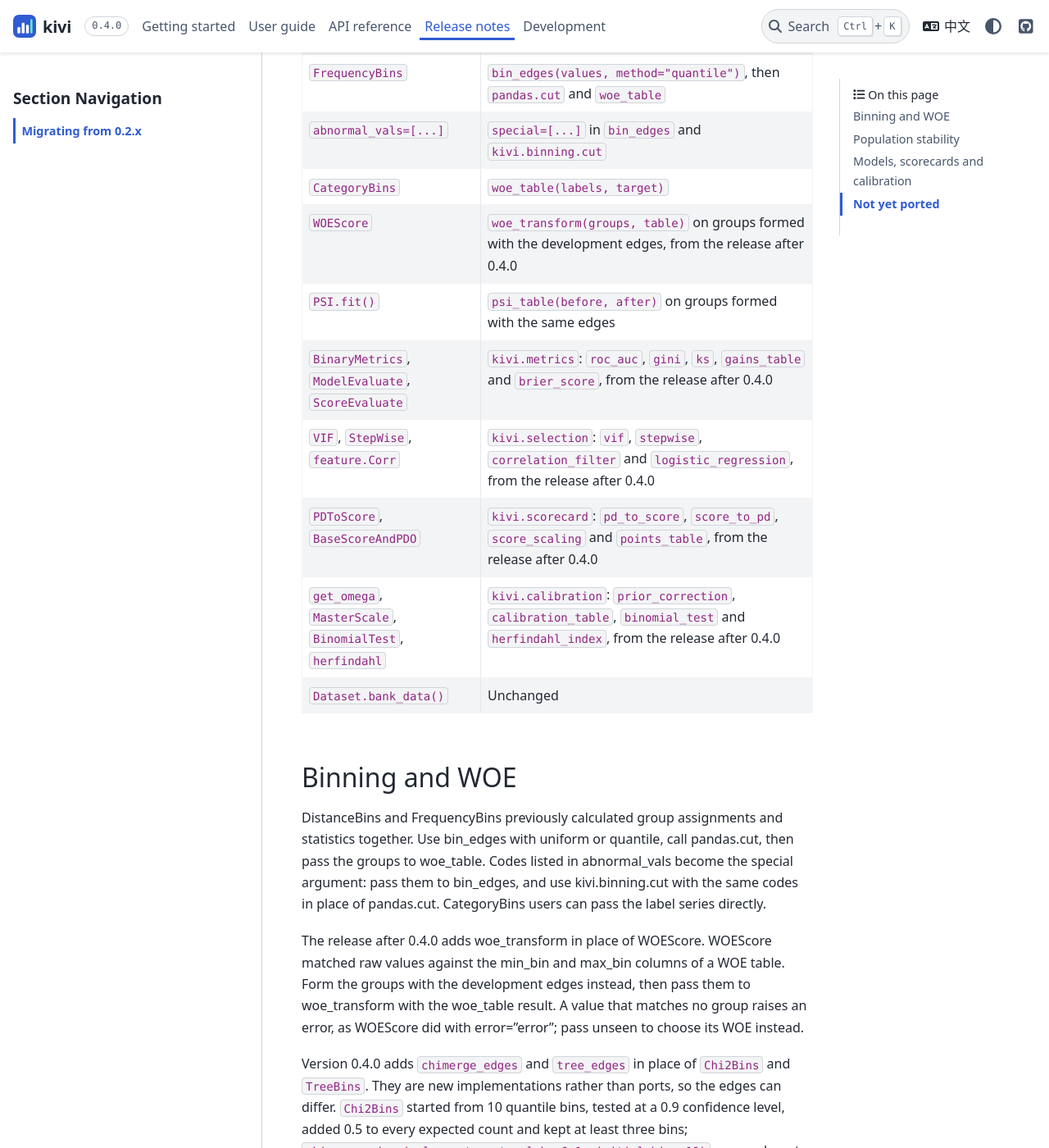
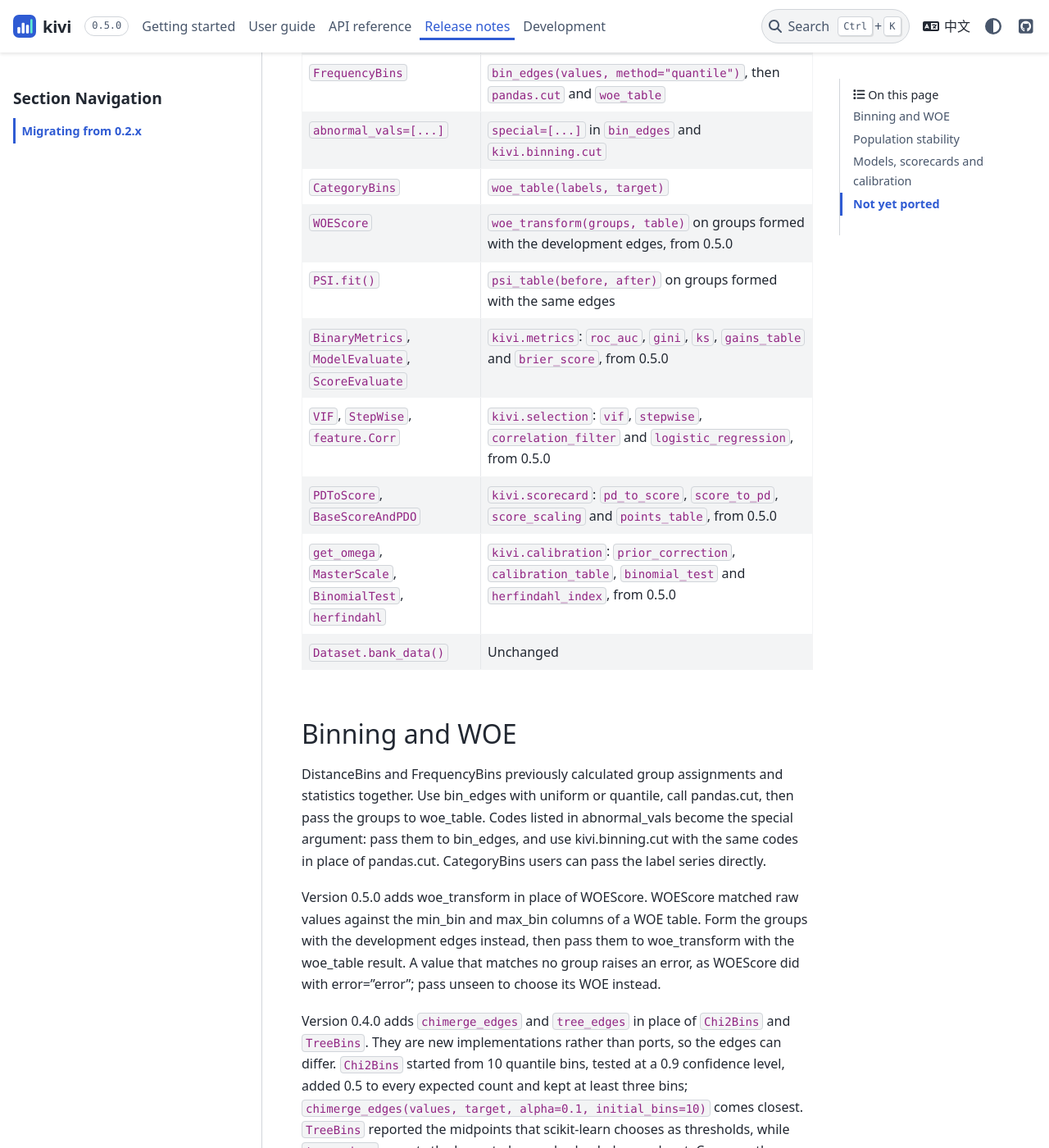
Before and after one commit to gchensy/kivi, a Sphinx documentation site: the page built from docs/release/migration.rst, in a window 1280 px wide and 1400 px high, scrolled down 329 px. Shown: the whole window at 82% size. Built offline with Sphinx 7.4.7 and the PyData theme 0.15.4, drawn with Linux system fonts in a browser that asks for light colours; some of the changed text lies outside the part shown.

Commit message:
Release 0.5.0
- Set the version to 0.5.0.
- docs/build.py --release 0.5.0 moved the 13 unreleased fragments into
  a dated "0.5.0 (2026-11-20)" section with New, Changed and Fixed
  subsections. The fragment translations carry over; the heading is
  translated.
- The migration guide says "from 0.5.0" where it said "from the release
  after 0.4.0".

Co-Authored-By: Claude Opus 5.5 <noreply@anthropic.com>

```diff
--- a/docs/release/migration.rst
+++ b/docs/release/migration.rst
@@ -18,17 +18,17 @@ The functions below replace the 0.2.x classes. Dataset.bank_data() retains its i
    * - ``CategoryBins``
      - ``woe_table(labels, target)``
    * - ``WOEScore``
-     - ``woe_transform(groups, table)`` on groups formed with the development edges, from the release after 0.4.0
+     - ``woe_transform(groups, table)`` on groups formed with the development edges, from 0.5.0
    * - ``PSI.fit()``
      - ``psi_table(before, after)`` on groups formed with the same edges
    * - ``BinaryMetrics``, ``ModelEvaluate``, ``ScoreEvaluate``
-     - ``kivi.metrics``: ``roc_auc``, ``gini``, ``ks``, ``gains_table`` and ``brier_score``, from the release after 0.4.0
+     - ``kivi.metrics``: ``roc_auc``, ``gini``, ``ks``, ``gains_table`` and ``brier_score``, from 0.5.0
    * - ``VIF``, ``StepWise``, ``feature.Corr``
-     - ``kivi.selection``: ``vif``, ``stepwise``, ``correlation_filter`` and ``logistic_regression``, from the release after 0.4.0
+     - ``kivi.selection``: ``vif``, ``stepwise``, ``correlation_filter`` and ``logistic_regression``, from 0.5.0
    * - ``PDToScore``, ``BaseScoreAndPDO``
-     - ``kivi.scorecard``: ``pd_to_score``, ``score_to_pd``, ``score_scaling`` and ``points_table``, from the release after 0.4.0
+     - ``kivi.scorecard``: ``pd_to_score``, ``score_to_pd``, ``score_scaling`` and ``points_table``, from 0.5.0
    * - ``get_omega``, ``MasterScale``, ``BinomialTest``, ``herfindahl``
-     - ``kivi.calibration``: ``prior_correction``, ``calibration_table``, ``binomial_test`` and ``herfindahl_index``, from the release after 0.4.0
+     - ``kivi.calibration``: ``prior_correction``, ``calibration_table``, ``binomial_test`` and ``herfindahl_index``, from 0.5.0
    * - ``Dataset.bank_data()``
      - Unchanged
 
@@ -37,7 +37,7 @@ Binning and WOE
 
 DistanceBins and FrequencyBins previously calculated group assignments and statistics together. Use bin_edges with uniform or quantile, call pandas.cut, then pass the groups to woe_table. Codes listed in abnormal_vals become the special argument: pass them to bin_edges, and use kivi.binning.cut with the same codes in place of pandas.cut. CategoryBins users can pass the label series directly.
 
-The release after 0.4.0 adds woe_transform in place of WOEScore. WOEScore matched raw values against the min_bin and max_bin columns of a WOE table. Form the groups with the development edges instead, then pass them to woe_transform with the woe_table result. A value that matches no group raises an error, as WOEScore did with error="error"; pass unseen to choose its WOE instead.
+Version 0.5.0 adds woe_transform in place of WOEScore. WOEScore matched raw values against the min_bin and max_bin columns of a WOE table. Form the groups with the development edges instead, then pass them to woe_transform with the woe_table result. A value that matches no group raises an error, as WOEScore did with error="error"; pass unseen to choose its WOE instead.
 
 Version 0.4.0 adds ``chimerge_edges`` and ``tree_edges`` in place of ``Chi2Bins`` and ``TreeBins``. They are new implementations rather than ports, so the edges can differ. ``Chi2Bins`` started from 10 quantile bins, tested at a 0.9 confidence level, added 0.5 to every expected count and kept at least three bins; ``chimerge_edges(values, target, alpha=0.1, initial_bins=10)`` comes closest. ``TreeBins`` reported the midpoints that scikit-learn chooses as thresholds, while ``tree_edges`` reports the largest observed value below each cut. Compare the edges on a fixed reference sample before switching.
 
@@ -61,4 +61,4 @@ These modules are new implementations, so compare their output with the legacy c
 Not yet ported
 --------------
 
-Sample weights, variable selection, scorecards, model evaluation and calibration arrive in the release after 0.4.0. CSI, vintage analysis and strategy tools are planned. Spark, SQL, AHP, model wrappers and application code remain in the historical revisions.
+Sample weights, variable selection, scorecards, model evaluation and calibration arrive in 0.5.0. CSI, vintage analysis and strategy tools are planned. Spark, SQL, AHP, model wrappers and application code remain in the historical revisions.
--- a/docs/release/unreleased/api-pages.changed.rst
+++ /dev/null
@@ -1 +0,0 @@
-* The API reference has a page for each module. Links to a function on the former single page now go to the page of its module.
--- a/docs/release/unreleased/calibration.new.rst
+++ /dev/null
@@ -1 +0,0 @@
-* The new module ``kivi.calibration`` checks the calibration of PDs. ``prior_correction`` and ``corrected_intercept`` correct a model for a development sample with another event rate. ``calibration_table`` compares the observed and predicted default rates of master scale grades or other groups, which ``binomial_test``, ``jeffreys_test`` and ``hosmer_lemeshow`` then test. ``herfindahl_index`` measures the concentration of the grades.
--- a/docs/release/unreleased/count-kernels.new.rst
+++ /dev/null
@@ -1,2 +0,0 @@
-* ``kivi.woe.woe``, ``kivi.woe.iv`` and ``kivi.stability.psi`` compute WOE, IV and PSI from counts that are already aggregated, including weighted counts.
-* ``kivi.stability`` holds ``psi_table`` and ``psi``.
--- a/docs/release/unreleased/deprecations.changed.rst
+++ /dev/null
@@ -1,2 +0,0 @@
-* ``method`` of ``bin_edges`` is keyword-only. Passing it by position raises a ``FutureWarning`` and stops working in 0.6.0.
-* ``kivi.evaluate`` is deprecated in favour of ``kivi.stability``. Importing ``psi_table`` from it raises a ``FutureWarning``, and the module is removed in 0.6.0.
--- a/docs/release/unreleased/interval-hashing.fixed.rst
+++ /dev/null
@@ -1 +0,0 @@
-* ``woe_table`` and ``psi_table`` no longer cause pandas to issue ``RuntimeWarning: invalid value encountered in cast`` on NumPy older than 2.2 when the groups come from ``pandas.cut`` with infinite edges.
--- a/docs/release/unreleased/metrics.new.rst
+++ /dev/null
@@ -1 +0,0 @@
-* ``kivi.metrics`` evaluates a score against a binary target. ``roc_auc``, ``gini`` and ``ks`` measure how well it ranks events above non-events, ``gains_table`` reports event rates, captured events, KS and lift by score band, and ``brier_score`` compares predicted probabilities with the outcomes. Like ``woe_table``, each takes the score first and the target second, the reverse of scikit-learn. A higher score must mean a higher event probability, so negate scorecard points before passing them in.
--- a/docs/release/unreleased/nullable-special.fixed.rst
+++ /dev/null
@@ -1 +0,0 @@
-* On pandas 2.0, ``cut`` and the supervised binning functions no longer fail when nullable integer or float values are combined with ``special``.
--- a/docs/release/unreleased/risk-workflow.changed.rst
+++ /dev/null
@@ -1 +0,0 @@
-* The risk modeling workflow runs end to end: variable selection, a fitted logistic model, scorecard points, evaluation, calibration and score stability.
--- a/docs/release/unreleased/sample-weights.new.rst
+++ /dev/null
@@ -1 +0,0 @@
-* ``bin_edges``, ``chimerge_edges``, ``tree_edges``, ``monotonic_edges`` and ``woe_table`` take ``weights``, and ``psi_table`` takes ``reference_weights`` and ``current_weights``. Counts become sums of weights, quantile edges become weighted quantiles by the inverted CDF, and observations or groups with zero weight are left out.
--- a/docs/release/unreleased/scorecard.new.rst
+++ /dev/null
@@ -1 +0,0 @@
-* The new module ``kivi.scorecard`` scales a logistic regression on WOE values into scorecard points. ``score_scaling``, ``pd_to_score`` and ``score_to_pd`` convert between probabilities and scores from the points to double the odds, a base score and base odds. ``points_table`` gives the points of every group, ``woe_to_points`` those of each applicant, and ``reason_codes`` names the variables that cost an applicant the most points.
--- a/docs/release/unreleased/selection.new.rst
+++ /dev/null
@@ -1,3 +0,0 @@
-* The new ``kivi.selection`` module selects the variables of a scorecard from WOE-encoded candidates. ``correlation_filter`` drops one variable of each strongly correlated pair, keeping the one with the higher priority, such as its IV. ``vif`` computes variance inflation factors.
-* ``logistic_regression`` fits a logistic regression in NumPy and reports each coefficient with its standard error, Wald z statistic and p-value. It raises ``SeparationError`` when the variables separate the classes, so that the estimates do not exist.
-* ``stepwise`` selects variables by their p-values in forward, backward or both directions. By default, it keeps every coefficient positive, as expected for kivi's WOE.
--- a/docs/release/unreleased/woe-report-columns.changed.rst
+++ /dev/null
@@ -1 +0,0 @@
-* ``woe_table`` also reports ``total``, ``total_share`` and ``event_rate`` for each group, the columns of a classing report. They use the observed counts; only ``non_event_share`` and ``event_share`` are smoothed.
--- a/docs/release/unreleased/woe-transform.new.rst
+++ /dev/null
@@ -1 +0,0 @@
-* ``woe_transform`` replaces each group with its WOE from a ``woe_table`` result, the encoding used by a scorecard model. Groups that are not in the table raise an error unless ``unseen`` gives their WOE.
--- a/pyproject.toml
+++ b/pyproject.toml
@@ -4,7 +4,7 @@ build-backend = "hatchling.build"
 
 [project]
 name = "kivi"
-version = "0.4.0"
+version = "0.5.0"
 description = "Binning, WOE, IV and PSI for credit risk modeling with pandas"
 readme = "README.md"
 requires-python = ">=3.10"
```
Also changed, not shown: docs/release/index.rst (+42 -0 lines), 1 other file.
